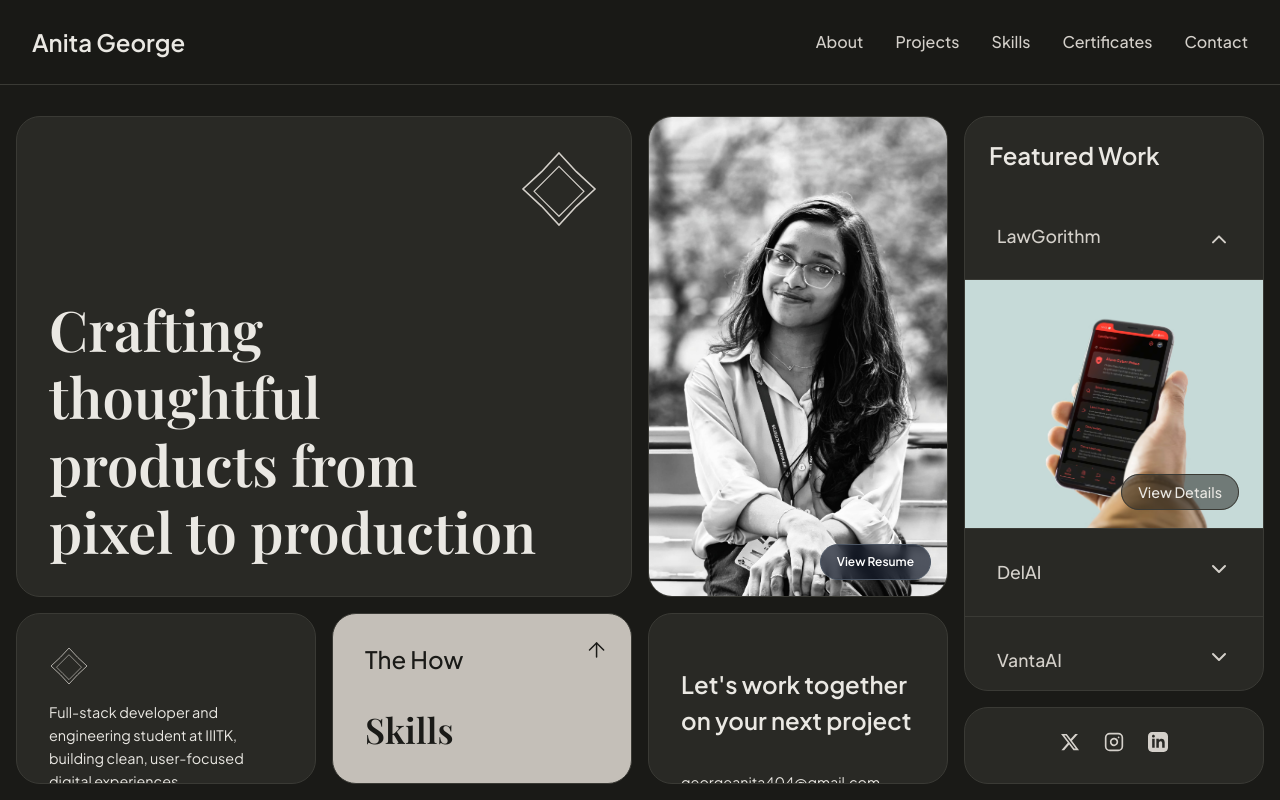
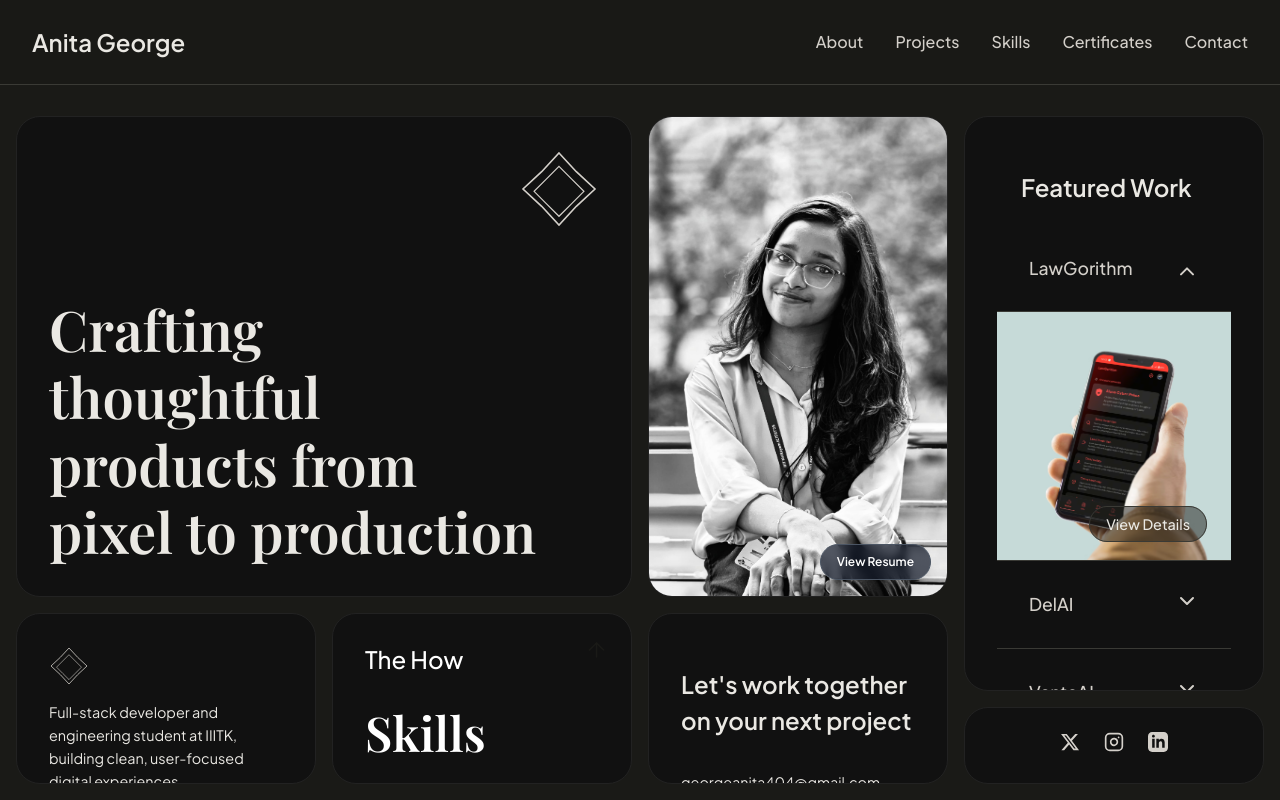
Before and after one commit to AnitaGeorge404/Portfolio, a React (Vite) app: page / in a window 1280 px wide. Shown: the top 800 px of the page. Built offline with nearby package versions, Linux system fonts and the light colour scheme.

Commit message:
Added spotlight

```diff
--- a/src/components/Home.jsx
+++ b/src/components/Home.jsx
@@ -1,6 +1,7 @@
 import React, { useState } from 'react';
 import { motion, AnimatePresence } from 'framer-motion';
 import { ArrowIcon, DecorativeIcon, DropdownIcon, SocialX, SocialInstagram, SocialLinkedIn } from './icons';
+import SpotlightCard from './animations/SpotlightCard';
 
 const projectData = [
     {
@@ -136,13 +137,13 @@ export default function Home({ scrollTo }) {
                 animate="visible"
             >
                 {/* Item 1 */}
-                <motion.div className="bento-item item-1" onClick={() => scrollTo('about')} variants={itemVariants} {...interactiveAnimations}>
+                <SpotlightCard className="bento-item item-1" onClick={() => scrollTo('about')} variants={itemVariants} {...interactiveAnimations}>
                     <motion.div initial={{ scale: 0 }} animate={{ scale: 1, transition: { delay: 0.2, type: 'spring' } }} className="decorative-icon"><DecorativeIcon /></motion.div>
                     <motion.h1 initial={{ y: 20, opacity: 0 }} animate={{ y: 0, opacity: 1, transition: { delay: 0.3 } }}>Crafting thoughtful products from pixel to production</motion.h1>
-                </motion.div>
+                </SpotlightCard>
 
                 {/* Item 2 - Image with a subtle zoom on hover and Resume button */}
-                <motion.div className="bento-item item-2 relative" variants={itemVariants} whileHover={{ scale: 1.03 }} transition={interactiveAnimations.transition}>
+                <SpotlightCard className="bento-item item-2 relative" variants={itemVariants}>
                     <motion.img
                         src="/assets/portrait.jpeg"
                         alt="Portrait of Anita George"
@@ -152,7 +153,7 @@ export default function Home({ scrollTo }) {
                     />
                     {/* --- RESUME BUTTON (INLINE STYLES) --- */}
                     <motion.a
-                        href="/assets/RESUME.pdf" /* <-- ❗️ UPDATE THIS PATH */
+                        href="/assets/RESUME.pdf"
                         target="_blank"
                         rel="noopener noreferrer"
                         style={{
@@ -175,36 +176,36 @@ export default function Home({ scrollTo }) {
                     >
                         View Resume
                     </motion.a>
-                </motion.div>
+                </SpotlightCard>
 
                 {/* Item 3 - Functional Projects Accordion */}
-                <motion.div className="bento-item item-3" variants={itemVariants} >
+                <SpotlightCard className="bento-item item-3" variants={itemVariants}>
                     <HoverAccordion />
-                </motion.div>
+                </SpotlightCard>
 
                 {/* Socials Card */}
-                <motion.div className="bento-item item-socials" onClick={() => scrollTo('contact')} variants={itemVariants} {...interactiveAnimations}>
+                <SpotlightCard className="bento-item item-socials" onClick={() => scrollTo('contact')} variants={itemVariants} {...interactiveAnimations}>
                     <div className="social-links-card">
                         <motion.a href="#" whileHover={{ y: -4, scale: 1.1 }} transition={interactiveAnimations.transition}><SocialX /></motion.a>
                         <motion.a href="#" whileHover={{ y: -4, scale: 1.1 }} transition={interactiveAnimations.transition}><SocialInstagram /></motion.a>
                         <motion.a href="#" whileHover={{ y: -4, scale: 1.1 }} transition={interactiveAnimations.transition}><SocialLinkedIn /></motion.a>
                     </div>
-                </motion.div>
+                </SpotlightCard>
 
                 {/* Bio Card */}
-                <motion.div className="bento-item item-4" onClick={() => scrollTo('about')} variants={itemVariants} {...interactiveAnimations}>
+                <SpotlightCard className="bento-item item-4" onClick={() => scrollTo('about')} variants={itemVariants} {...interactiveAnimations}>
                     <div className="decorative-icon-small"><DecorativeIcon size={40} /></div>
                     <p>Full-stack developer and engineering student at IIITK, building clean, user-focused digital experiences.</p>
-                </motion.div>
+                </SpotlightCard>
 
-                <motion.div className="bento-item item-5" onClick={() => scrollTo('skills')} variants={itemVariants} {...interactiveAnimations}>
-                    <p style={{ fontSize: "1.5rem", marginTop: "-0.3rem" }}>The How</p>
-                    <h2 className="contact-text">Skills</h2>
+                <SpotlightCard className="bento-item item-5" onClick={() => scrollTo('skills')} variants={itemVariants} {...interactiveAnimations}>
+                    <p style={{ fontSize: "1.5rem", marginTop: "-0.3rem", color:'white' }}>The How</p>
+                    <h2 style={{ fontSize: "3rem", marginTop: "-0.3rem", color:'white', fontFamily:'Playfair Display' }}>Skills</h2>
                     <motion.div className="icon-link" animate={{ x: [-2, 2, -2] }} transition={{ repeat: Infinity, duration: 1.5, ease: "easeInOut" }}><ArrowIcon /></motion.div>
-                </motion.div>
+                </SpotlightCard>
 
                 {/* Contact Card */}
-                <motion.div className="bento-item item-6" styles ={{marginTop: "-1rem"}} onClick={() => scrollTo('contact')} variants={itemVariants} {...interactiveAnimations}>
+                <SpotlightCard className="bento-item item-6" styles={{marginTop: "-1rem"}} onClick={() => scrollTo('contact')} variants={itemVariants} {...interactiveAnimations}>
                     <motion.h2 className="contact-headline-visual" initial={{ y: 20, opacity: 0 }} animate={{ y: 0, opacity: 1, transition: { delay: 0.6 } }}>
                         Let's work together on your next project
                     </motion.h2>
@@ -212,7 +213,7 @@ export default function Home({ scrollTo }) {
                         <span className="icon-copy-placeholder"></span>
                         <p>georgeanita404@gmail.com</p>
                     </motion.div>
-                </motion.div>
+                </SpotlightCard>
             </motion.div>
         </section>
     );
--- /dev/null
+++ b/src/components/animations/SpotlightCard.css
@@ -0,0 +1,29 @@
+.card-spotlight {
+  position: relative;
+  border-radius: 1.5rem;
+  border: 1px solid #222;
+  background-color: #111;
+  padding: 2rem;
+  overflow: hidden;
+  --mouse-x: 50%;
+  --mouse-y: 50%;
+  --spotlight-color: rgba(255, 255, 255, 0.05);
+}
+
+.card-spotlight::before {
+  content: "";
+  position: absolute;
+  top: 0;
+  left: 0;
+  right: 0;
+  bottom: 0;
+  background: radial-gradient(circle at var(--mouse-x) var(--mouse-y), var(--spotlight-color), transparent 80%);
+  opacity: 0;
+  transition: opacity 0.5s ease;
+  pointer-events: none;
+}
+
+.card-spotlight:hover::before,
+.card-spotlight:focus-within::before {
+  opacity: 0.6;
+}
--- /dev/null
+++ b/src/components/animations/SpotlightCard.jsx
@@ -0,0 +1,28 @@
+import { useRef } from "react";
+import "./SpotlightCard.css";
+
+const SpotlightCard = ({ children, className = "", spotlightColor = "rgba(255, 255, 255, 0.25)" }) => {
+  const divRef = useRef(null);
+
+  const handleMouseMove = (e) => {
+    const rect = divRef.current.getBoundingClientRect();
+    const x = e.clientX - rect.left;
+    const y = e.clientY - rect.top;
+
+    divRef.current.style.setProperty("--mouse-x", `${x}px`);
+    divRef.current.style.setProperty("--mouse-y", `${y}px`);
+    divRef.current.style.setProperty("--spotlight-color", spotlightColor);
+  };
+
+  return (
+    <div
+      ref={divRef}
+      onMouseMove={handleMouseMove}
+      className={`card-spotlight ${className}`}
+    >
+      {children}
+    </div>
+  );
+};
+
+export default SpotlightCard;
```
Also changed, not shown: 1 other file (tests, documents, lock files or other folders).
